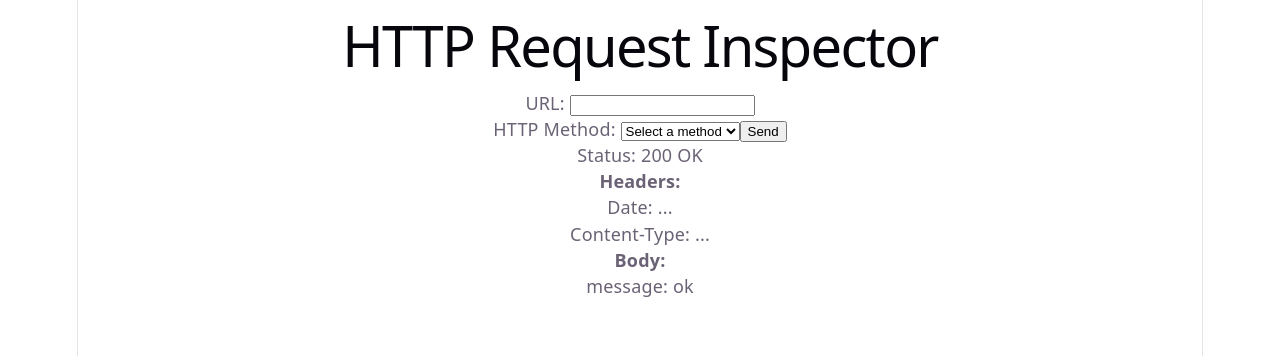
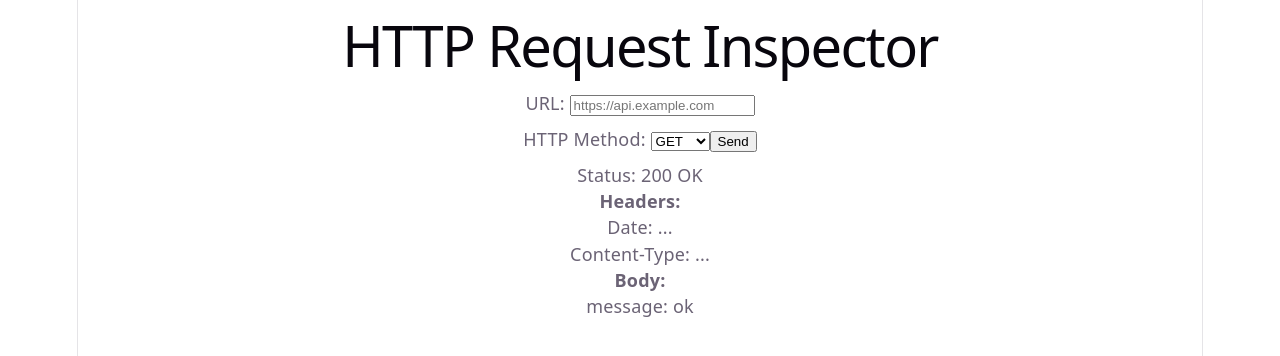
Before and after one commit to LextinBailey/http-request-inspector, a React app in the folder frontend/: page / in a window 1280 px wide. Shown: the top 356 px of the page. Built offline with nearby package versions, Linux system fonts and the light colour scheme; the HTML template or start-up script is replaced by a standard one.

Commit message:
Add state to RequestForm

```diff
--- a/frontend/src/components/RequestForm.jsx
+++ b/frontend/src/components/RequestForm.jsx
@@ -1,21 +1,36 @@
+import { useState } from "react";
+
 function RequestForm() {
+    const [url, setUrl] = useState("");
+    const [method, setMethod] = useState("GET");
+
+    const handleSend = () => {
+        console.log({ url, method });
+    };
+
     return (
         <div>
-            <div>
+            <div style={{ marginBottom: "10px" }}>
                 <label>URL: </label>
-                <input />
+                <input
+                    placeholder="https://api.example.com"
+                    value={url}
+                    onChange={(e) => setUrl(e.target.value)}
+                />
             </div>
 
-            <div>
+            <div style={{ marginBottom: "10px" }}>
                 <label>HTTP Method: </label>
 
-                <select>
-                    <option value="">Select a method</option>
+                <select
+                    value={method}
+                    onChange={(e) => setMethod(e.target.value)}
+                >
                     <option value="GET">GET</option>
                     <option value="POST">POST</option>
                 </select>
 
-                <button>Send</button>
+                <button onClick={handleSend}>Send</button>
             </div>
         </div>
     );
```
Also changed, not shown: 1 other file (tests, documents, lock files or other folders).
